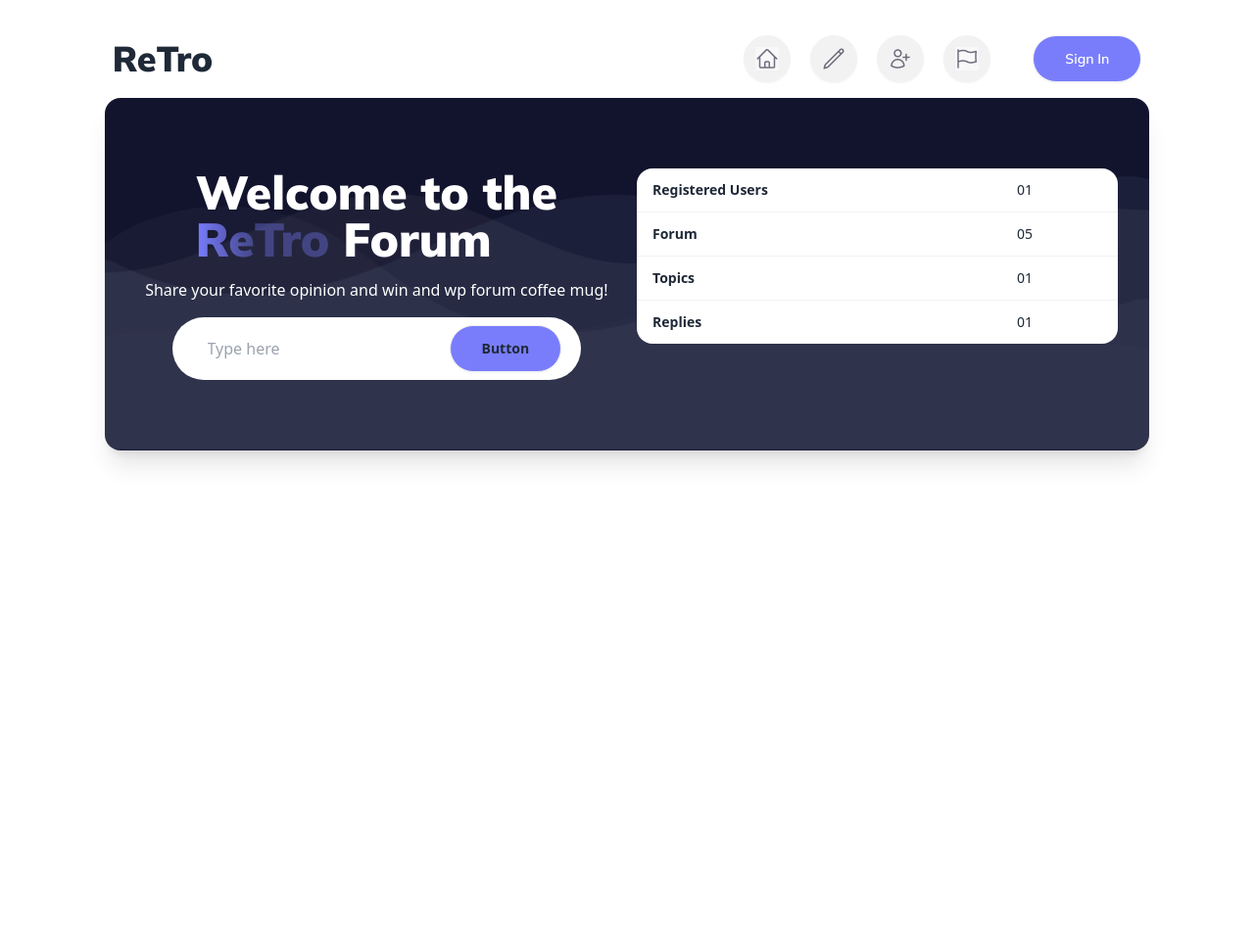
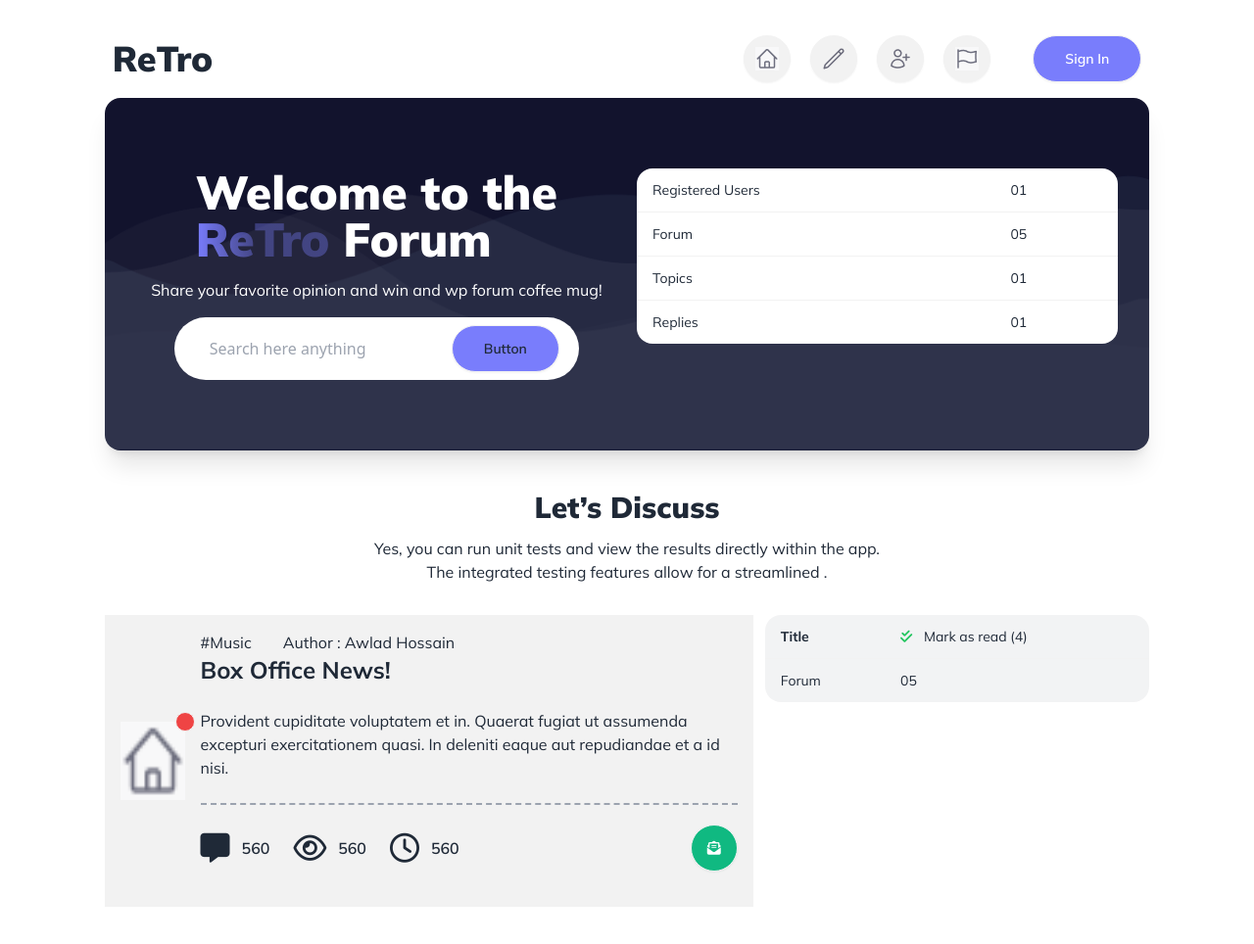
Before and after one commit to MdSaifulIslamRafsan/ReTro, a plain HTML site: page index.html in a window 1280 px wide. Shown: the whole page at 98% size. Before the commit the page ends 800 px from the top, so only its background shows below. Drawn offline with nearby package versions, Linux system fonts and the light colour scheme.

Commit message:
added static crad main area

```diff
--- a/index.html
+++ b/index.html
@@ -13,6 +13,8 @@
     <link rel="preconnect" href="https://fonts.googleapis.com">
     <link rel="preconnect" href="https://fonts.gstatic.com" crossorigin>
     <link href="https://fonts.googleapis.com/css2?family=Mulish:ital,wght@0,200..1000;1,200..1000&display=swap" rel="stylesheet">
+    <!-- link font awesome -->
+    <link rel="stylesheet" href="https://cdnjs.cloudflare.com/ajax/libs/font-awesome/6.5.1/css/all.min.css" integrity="sha512-DTOQO9RWCH3ppGqcWaEA1BIZOC6xxalwEsw9c2QQeAIftl+Vegovlnee1c9QX4TctnWMn13TZye+giMm8e2LwA==" crossorigin="anonymous" referrerpolicy="no-referrer" />
     <script>
         tailwind.config = {
           theme: {
@@ -91,10 +93,10 @@
                 <div class="card-body grid gap-5 grid-cols-1 lg:grid-cols-2">
                     <div class="flex flex-col justify-center items-center space-y-4">
                         <h1 class="text-white text-3xl lg:text-5xl font-mulish font-black">Welcome to the <br> <span style="background: linear-gradient(90deg, #797DFC 0.63%, rgba(121, 125, 252, 0.363) 41%); background-clip: text; color: transparent;"> ReTro </span>Forum</h1>
-                        <p class="text-white">Share your favorite opinion and win and wp forum coffee mug!</p>
+                        <p class="text-white font-mulish">Share your favorite opinion and win and wp forum coffee mug!</p>
                         <div class="flex bg-white py-2 px-5 rounded-full">
-                            <input type="text" placeholder="Type here" class="input outline-none border-none input-bordered w-full max-w-xs" />
-                            <button class="btn rounded-full px-8 bg-btn-bg">Button</button>
+                            <input type="text" placeholder="Search here anything" class="input outline-none border-none input-bordered w-full max-w-xs" />
+                            <button class="btn rounded-full px-8 bg-btn-bg font-mulish">Button</button>
                         </div>
                    </div>
                    <div>
@@ -103,21 +105,21 @@
                           <tbody>
                             <!-- row 1 -->
                             <tr>
-                              <th>Registered Users</th>
-                              <td>01</td>
+                              <td class="text-[##12132DCC] font-mulish">Registered Users</td>
+                              <td class="text-[##12132DCC] font-mulish">01</td>
                             </tr>
                             <!-- row 2 -->
                             <tr>
-                              <th>Forum</th>
-                              <td>05</td>
+                              <td class="text-[##12132DCC] font-mulish">Forum</td>
+                              <td class="text-[##12132DCC] font-mulish">05</td>
                             </tr>
                             <tr>
-                              <th>Topics</th>
-                              <td>01</td>
+                              <td class="text-[##12132DCC] font-mulish">Topics</td>
+                              <td class="text-[##12132DCC] font-mulish">01</td>
                             </tr>
                             <tr>
-                              <th>Replies</th>
-                              <td>01</td>
+                              <td class="text-[##12132DCC] font-mulish">Replies</td>
+                              <td class="text-[##12132DCC] font-mulish">01</td>
                             </tr>
                           </tbody>
                         </table>
@@ -127,10 +129,84 @@
               </div>
              <!-- card area end -->
           </section>
+    </header>
+    <main class="my-10">
+        <!-- Let’s Discuss start -->
 
-    </header>
-    <main>
+        <section>
+            <div class="lg:w-2/4 space-y-3 mx-auto text-center">
+                <h1 class="text-3xl font-mulish font-black">Let’s Discuss</h1>
+                <p class="font-mulish">Yes, you can run unit tests and view the results directly within the app. The integrated testing features allow for a streamlined .</p>
+            </div>
+            <div class="grid my-8 grid-cols-1  gap-3 lg:grid-cols-8">
+                <div class="lg:col-span-5 ">
+                    <div class="hero hover:bg-[#797DFC1A]  bg-base-200">
+                        <div class="hero-content flex-col lg:flex-row">
+                            <div class="indicator">
+                                <span class="indicator-item badge bg-red-500"></span>
+                                <img src="images/Frame (1).png" class="grid w-32 h-20 bg-base-300 place-items-center">
+                            </div>
+                          <div>
+                            <div>
+                                <div class="flex gap-8">
+                                    <h5 class="font-mulish">#Music</h5>
+                                    <h5 class="font-mulish">Author : Awlad Hossain</h5>
+                                </div>
+                                <h1 class="text-2xl font-mulish font-bold">Box Office News!</h1>
+                                <p class="py-6 font-mulish">Provident cupiditate voluptatem et in. Quaerat fugiat ut assumenda excepturi exercitationem quasi. In deleniti eaque aut repudiandae et a id nisi.</p>
+                                <div class="border-t-2 border-dashed border-gray-400 py-5 gap-5 grid grid-cols-1 lg:grid-cols-2">
+                                    <div class="flex justify-between">
+                                        <div class="flex gap-3 items-center">
+                                            <i class="fa-solid fa-message text-3xl"></i>
+                                            <p class="font-semibold  font-mulish">560</p>
+                                        </div>
+                                        <div class="flex gap-3 items-center">
+                                            <i class="fa-regular fa-eye text-3xl"></i>
+                                            <p class="font-semibold font-mulish">560</p>
+                                        </div>
+                                        <div class="flex gap-3 items-center">
+                                            <i class="fa-regular fa-clock text-3xl"></i>
+                                            <p class="font-semibold font-mulish">560</p>
+                                        </div>
+                                    </div>
+                                    <div class="flex gap-3 lg:justify-end items-center">
+                                        <button class="btn rounded-full text-white bg-[#10B981]">
+                                            <i class="fa-solid fa-envelope-open-text"></i>
+                                        </button>
+                                    </div>
+                                </div>
+                            </div>
+                          </div>
+                        </div>
+                      </div>
+                </div>
+                <!--   Let’s Discuss right start  -->
+                <div class="lg:col-span-3">
+                    <table class="table bg-[#12132D0D]">
+                        <tbody>
+                          <!-- row 1 -->
+                          <tr>
+                            <th class="text-[##12132DCC] font-mulish">Title</th>
+                            <td class="text-[##12132DCC] font-mulish">
+                                <i class="fa-solid fa-check-double text-green-500 pr-2"></i>
+                                Mark as read (<span>4</span>)</td>
+                          </tr>
+                          <!-- row 2 -->
+                          <tr>
+                            <td class="text-[##12132DCC] font-mulish">Forum</td>
+                            <td class="text-[##12132DCC] font-mulish">05</td>
+                          </tr>
 
+                        </tbody>
+                      </table>
+                      <!--   Let’s Discuss right end  -->
+                </div>
+            </div>
+
+
+
+        </section>
+         <!-- Let’s Discuss end -->
     </main>
     <footer>
 
```
